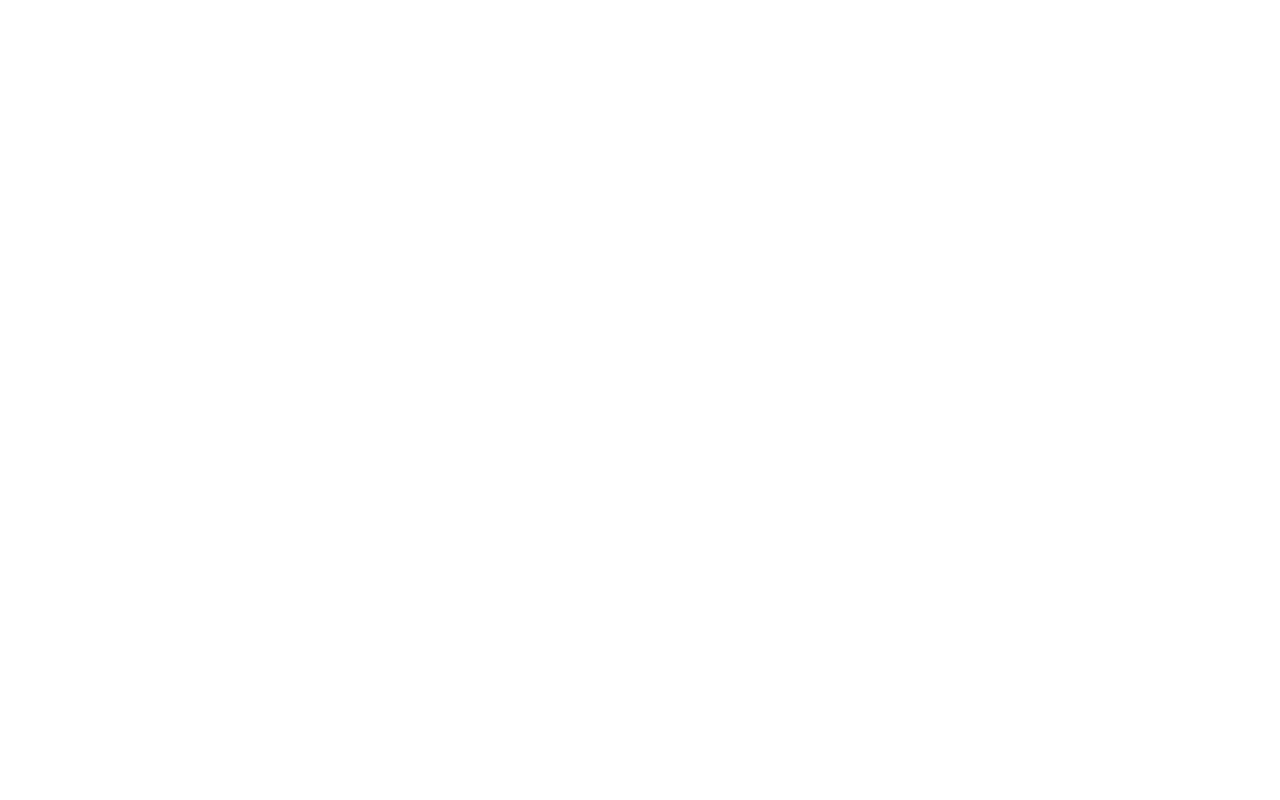
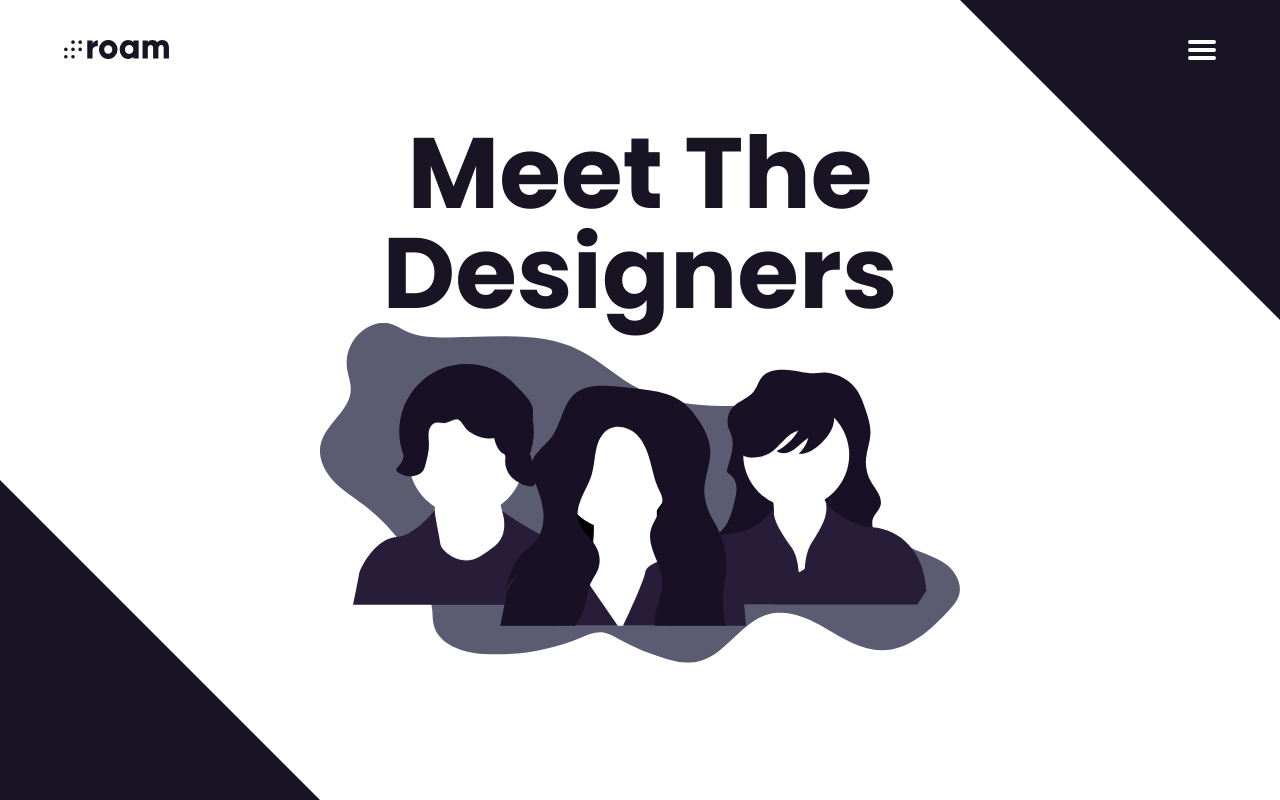
Before and after one commit to heathmcgowan/roam, a website: page index.html in a window 1280 px wide. Drawn offline with Linux system fonts and the light colour scheme.

Commit message:
added reset.css and set up nav and hero

```diff
--- a/css/main.scss
+++ b/css/main.scss
@@ -1,4 +1,109 @@
+// Variables
+$font-stack: 'Poppins', sans-serif;
+$font-light: 300;
+$font-regular: 400;
+$font-medium: 500;
+$font-semi-bold: 600;
+$font-bold: 700;
+$primary-color: rgb(24, 20, 36);
+
+
+// Mixins
+@mixin unselectable {
+    user-select: none;
+    -moz-user-select: none;
+    -khtml-user-select: none;
+    -webkit-user-select: none;
+    -o-user-select: none;
+}
+
+
+// Global
 body {
-    font-family: 'Poppins', sans-serif;
-    font-size: 20px;
+    font-family: $font-stack;
+    font-weight: $font-regular;
+    color: $primary-color;
+    position: relative;
 }
+
+
+//Nav
+nav {
+    width: 100%;
+    height: 100px;
+    padding: 20px 64px;
+    position: absolute;
+    top: 0;
+    left: 0;
+    z-index: 999;
+}
+
+#roam-logo {
+    width: 105px;
+    padding: 20px 0;
+    float: left;
+}
+
+#hamburger {
+    padding: 20px 0;
+    float: right;
+    width: 28px;
+}
+
+
+//Hero
+.hero {
+    height: 100vh;
+    width: 100%;
+    background: fff;
+    position: absolute;
+    top: 0;
+    left: 0;
+    font-weight: $font-bold;
+    font-size: 100px;
+    text-align: center;
+}
+
+.hero-content {
+    position: absolute;
+    top: 50%;
+    left: 50%;
+    transform: translate(-50%, -50%);
+    position: flex;
+    flex-direction: column;
+    justify-content: center;
+    align-content: center;
+}
+
+#team-illustration {
+    width: 100%;
+    @include unselectable;
+}
+
+.background-triangle {
+    width: 25%;
+    min-width: 300px;
+    position: absolute;
+    @include unselectable;
+}
+
+#triangle-1 {
+    top: 0;
+    right: 0;
+}
+
+#triangle-2 {
+    bottom: 0;
+    left: 0;
+    transform: rotate(180deg);
+}
+
+//Media Queries
+@media only screen and (max-width: 690px) {
+    .hero {
+      font-size: 80px;
+    }
+    .background-triangle {
+        min-width: 100px;
+    }
+  }
--- /dev/null
+++ b/css/reset.css
@@ -0,0 +1,53 @@
+/* http://meyerweb.com/eric/tools/css/reset/
+   v2.0 | 20110126
+   License: none (public domain)
+*/
+
+html, body, div, span, applet, object, iframe,
+h1, h2, h3, h4, h5, h6, p, blockquote, pre,
+a, abbr, acronym, address, big, cite, code,
+del, dfn, em, img, ins, kbd, q, s, samp,
+small, strike, strong, sub, sup, tt, var,
+b, u, i, center,
+dl, dt, dd, ol, ul, li,
+fieldset, form, label, legend,
+table, caption, tbody, tfoot, thead, tr, th, td,
+article, aside, canvas, details, embed,
+figure, figcaption, footer, header, hgroup,
+menu, nav, output, ruby, section, summary,
+time, mark, audio, video {
+	margin: 0;
+	padding: 0;
+	border: 0;
+	font-size: 100%;
+	font: inherit;
+	vertical-align: baseline;
+}
+/* HTML5 display-role reset for older browsers */
+article, aside, details, figcaption, figure,
+footer, header, hgroup, menu, nav, section {
+	display: block;
+}
+body {
+	line-height: 1;
+}
+ol, ul {
+	list-style: none;
+}
+blockquote, q {
+	quotes: none;
+}
+blockquote:before, blockquote:after,
+q:before, q:after {
+	content: '';
+	content: none;
+}
+table {
+	border-collapse: collapse;
+	border-spacing: 0;
+}
+* {
+    -moz-box-sizing: border-box;
+    -webkit-box-sizing: border-box;
+    box-sizing: border-box;
+}
--- a/index.html
+++ b/index.html
@@ -6,11 +6,29 @@
         <title>Our Team | Roam</title>
         <meta name="description" content="">
         <meta name="viewport" content="width=device-width, initial-scale=1">
+        <link rel="stylesheet" href="css/reset.css">
         <link rel="stylesheet" href="css/main.css">
         <link href="https://fonts.googleapis.com/css?family=Poppins:300,400,500,600,700" rel="stylesheet">
     </head>
     <body>
+        <nav>
+            <img id="roam-logo" src="img/roam-logo.svg" alt="Roam Logo" />
+            <img id="hamburger" src="img/hamburger.svg" alt="Hamburger Menu" />
+        </nav>
+        <div class="hero">
+            <img id="triangle-1" class="background-triangle" src="img/background-triangle.svg" alt="Background Shape" />
+            <img id="triangle-2" class="background-triangle" src="img/background-triangle.svg" alt="Background Shape" />
+            <div class="hero-content">
+                <h1>Meet The Designers</h1>
+                <img id="team-illustration" src="img/team-illustration.svg" alt="Team Illustration" />
+            </div>
+        </div>
+        <main>
 
+        </main>
+        <footer>
+
+        </footer>
         <script src="js/main.js"></script>
     </body>
 </html>
```
Also changed, not shown: css/main.css, img/background-triangle.svg (added), img/hamburger.svg (added), img/roam-logo.svg (added), img/team-illustration.svg (added).
